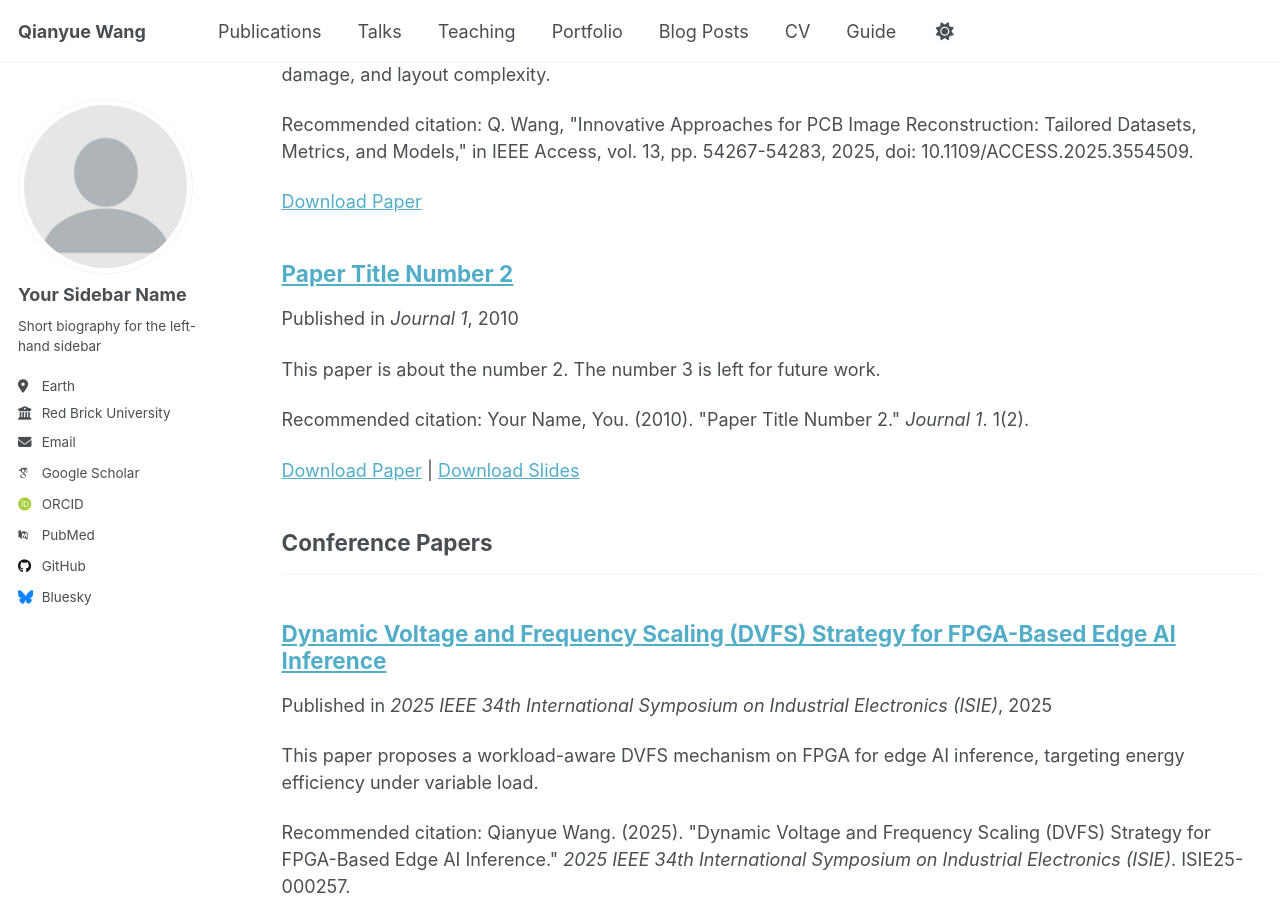
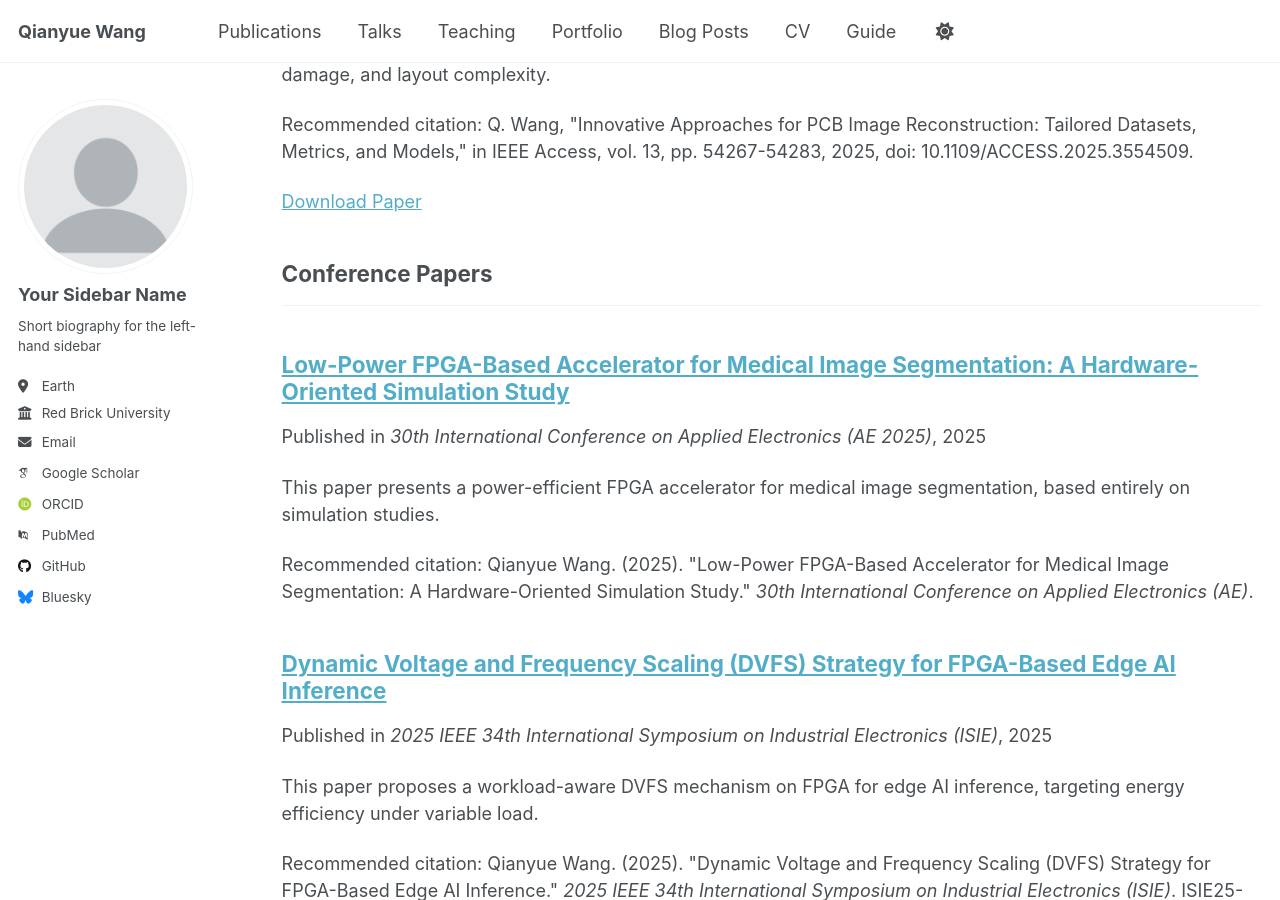
Before and after one commit to Wangq180/Qianyue-Wang.github.io, a Jekyll site: the page built from _pages/publications.html, in a window 1280 px wide and 900 px high, scrolled down 393 px. Built offline with Jekyll 4.4.1, drawn with Linux system fonts in a browser that asks for light colours; some web fonts are replaced; a script that is not in the unit is left out.

Commit message:
Update 2010-10-01-paper-title-number-2.md

```diff
--- a/_publications/2010-10-01-paper-title-number-2.md
+++ b/_publications/2010-10-01-paper-title-number-2.md
@@ -1,14 +1,15 @@
 ---
-title: "Paper Title Number 2"
+title: "Low-Power FPGA-Based Accelerator for Medical Image Segmentation: A Hardware-Oriented Simulation Study"
 collection: publications
-category: manuscripts
-permalink: /publication/2010-10-01-paper-title-number-2
-excerpt: 'This paper is about the number 2. The number 3 is left for future work.'
-date: 2010-10-01
-venue: 'Journal 1'
-slidesurl: 'http://academicpages.github.io/files/slides2.pdf'
-paperurl: 'http://academicpages.github.io/files/paper2.pdf'
-citation: 'Your Name, You. (2010). &quot;Paper Title Number 2.&quot; <i>Journal 1</i>. 1(2).'
+category: conferences
+permalink: /publication/2025-09-15-fpga-medseg
+excerpt: 'This paper presents a power-efficient FPGA accelerator for medical image segmentation, based entirely on simulation studies.'
+date: 2025-09-15
+venue: '30th International Conference on Applied Electronics (AE 2025)'
+citation: 'Qianyue Wang. (2025). "Low-Power FPGA-Based Accelerator for Medical Image Segmentation: A Hardware-Oriented Simulation Study." <i>30th International Conference on Applied Electronics (AE)</i>.'
+certificateimg: '/images/certificate/ae2025.png'
 ---
 
-The contents above will be part of a list of publications, if the user clicks the link for the publication than the contents of section will be rendered as a full page, allowing you to provide more information about the paper for the reader. When publications are displayed as a single page, the contents of the above "citation" field will automatically be included below this section in a smaller font.
+The paper introduces a low-power FPGA-based accelerator for medical image segmentation. A complete Verilog simulation workflow is used to validate functionality and energy efficiency without requiring a physical board. The work is accepted for presentation at AE 2025 and the final version is currently being prepared.
+
+For access to the paper or presentation slides, please contact the author directly.
```
